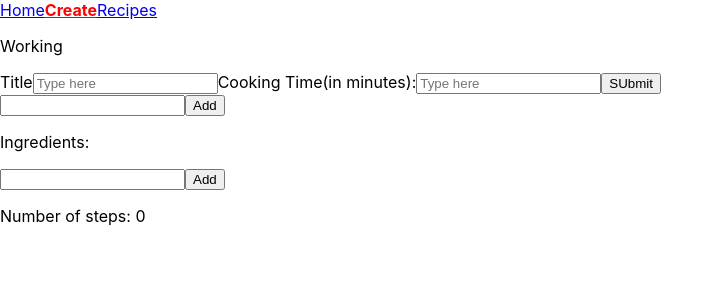
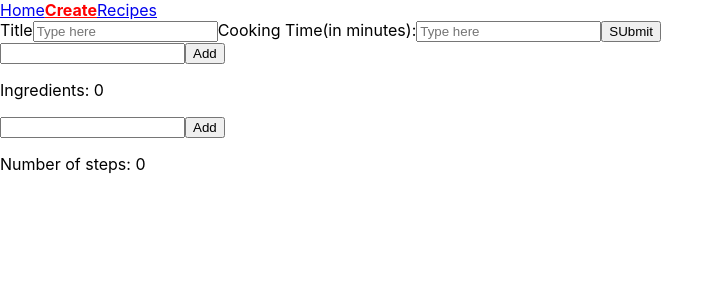
Before and after one commit to iMadfxq/recipe-app, a React (Create React App) app: page /CreateRecipe in a window 1280 px wide. Shown: the top 300 px of the page, without its empty margins (0-724 px from the left). Built offline with nearby package versions, Linux system fonts and the light colour scheme.

Commit message:
Created Popup reducer, it's now perfectly working, just need some styles

```diff
--- a/src/Components/Popup/Popup.component.jsx
+++ b/src/Components/Popup/Popup.component.jsx
@@ -1,14 +1,27 @@
-import { useContext } from 'react'
-import { PopupContext } from '../../Contexts/PopupContext'
-import './Popup.styles.scss'
+import { useContext } from "react";
+import { PopupContext } from "../../Contexts/PopupContext";
+import "./Popup.styles.scss";
+
+import { POPUP_ACTION_TYPES } from "../../Contexts/PopupContext";
 
 export default function Popup() {
-  const {popupIsOpen, type, date} = useContext(PopupContext)
-  // switch()
-  return (
-    <>
-    {popupIsOpen === false && (<p>Working</p>)}
-
-    </>
-  )
+  const { popupIsOpen, type, data} = useContext(PopupContext);
+  if (popupIsOpen) {
+    switch (type) {
+      case "ingredientsList":
+        return (
+          <section>
+            <section>
+              <h2>Ingredients:</h2>
+              <ul>
+                {data.map((ing) => <li>{ing}</li>)}
+              </ul>
+            </section>
+          </section>
+        );
+      default:
+        return <></>
+    }
+  }
+  return;
 }
--- a/src/Contexts/PopupContext.jsx
+++ b/src/Contexts/PopupContext.jsx
@@ -1,10 +1,33 @@
+import { useReducer } from "react";
 import { createContext } from "react";
 
 export const PopupContext = createContext();
 
+export const POPUP_ACTION_TYPES = {OPEN_POPUP_INGREDIENTS: 'OPEN_POPUP_INGREDIENTS'}
+
+const popupReducer = (state, action) => {
+  switch (action.type) {
+    case "OPEN_POPUP_INGREDIENTS":
+      return {
+        popupIsOpen: true,
+        type: "ingredientsList",
+        data: [...action.payload],
+      };
+    default:
+      return state
+  }
+};
+
 export function PopupProvider({ children }) {
+
+  const [state, dispatch] = useReducer(popupReducer, {popupIsOpen: false, type: "", data: []})
+
+  const openPopup = (actionType, data) => {
+    dispatch({type: actionType, payload: data})
+  }
+
   return (
-    <PopupContext.Provider value={{ popupIsOpen: false, type: "", data: [] }}>
+    <PopupContext.Provider value={{...state, openPopup}}>
       {children}
     </PopupContext.Provider>
   );
--- a/src/routes/CreateRecipe/IngredientsForm/IngredientsForm.component.jsx
+++ b/src/routes/CreateRecipe/IngredientsForm/IngredientsForm.component.jsx
@@ -2,10 +2,16 @@ import './IngredientsForm.styles.scss'
 
 import { useRef } from "react";
 import { useState } from "react";
+import { useContext } from 'react';
+import { PopupContext } from '../../../Contexts/PopupContext';
+
+import { POPUP_ACTION_TYPES } from '../../../Contexts/PopupContext';
 
 export default function IngredientsForm() {
   const [ingredient, setIngredient] = useState("");
   const [ingredientsList, setIngredientsList] = useState([]);
+
+  const {openPopup} = useContext(PopupContext)
 
   const ingredientInput = useRef(null);
 
@@ -35,11 +41,8 @@ export default function IngredientsForm() {
           <button onClick={addHandler}>Add</button>
         </label>
       </form>
-      <p>
-        Ingredients:{" "}
-        {ingredientsList.map((ing) => (
-          <span key={ing}>{ing}</span>
-        ))}
+      <p onClick={() => {openPopup(POPUP_ACTION_TYPES.OPEN_POPUP_INGREDIENTS ,ingredientsList)}}>
+        Ingredients: {ingredientsList.length}
       </p>
     </section>
   );
```
